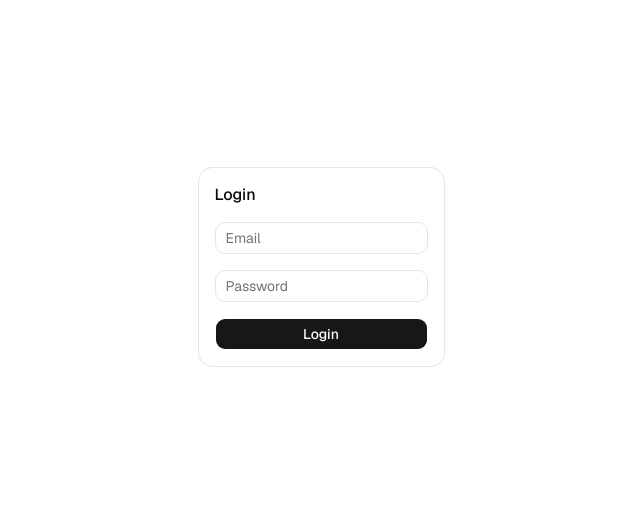
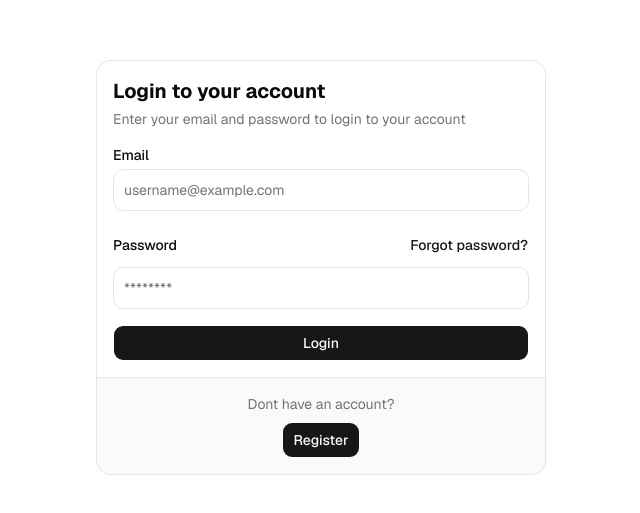
Before and after one commit to jonathanCocuy/FinTracker, a Next.js app: page /login in a window 1280 px wide. Shown: the part 133-646 px from the top of the page, without its empty margins (319-959 px from the left). Built offline with nearby package versions, Linux system fonts and the light colour scheme.

Commit message:
feat(auth): Login and register forms finished

```diff
--- a/src/app/(auth)/login/page.tsx
+++ b/src/app/(auth)/login/page.tsx
@@ -5,9 +5,14 @@ import { zodResolver } from "@hookform/resolvers/zod";
 import { useForm } from "react-hook-form";
 import { Input } from "@/src/components/ui/input";
 import { Button } from "@/src/components/ui/button";
-import { Card, CardHeader, CardTitle, CardContent } from "@/src/components/ui/card";
+import { Card, CardHeader, CardTitle, CardContent, CardDescription, CardFooter } from "@/src/components/ui/card";
+import { useRouter } from "next/navigation";
+import { cn } from "@/src/lib/utils";
+import { Label } from "@/src/components/ui/label";
 
 export default function LoginPage() {
+  const router = useRouter();
+
   const form = useForm<LoginSchema>({
     resolver: zodResolver(loginSchema),
     defaultValues: {
@@ -17,22 +22,38 @@ export default function LoginPage() {
   });
 
   const onSubmit = (data: LoginSchema) => {
-    console.log(data);
+    console.log(`User ${data.email} logged in`);
   };
 
   return (
     <div className="flex flex-col items-center justify-center h-screen">
-      <Card>
+      <Card className="w-full max-w-md">
         <CardHeader>
-          <CardTitle>Login</CardTitle>
+          <CardTitle className="text-xl font-bold">Login to your account</CardTitle>
+          <CardDescription className="text-sm text-muted-foreground">Enter your email and password to login to your account</CardDescription>
         </CardHeader>
         <CardContent>
           <form onSubmit={form.handleSubmit(onSubmit)} className="flex flex-col gap-4">
-            <Input type="email" placeholder="Email" {...form.register("email")} />
-            <Input type="password" placeholder="Password" {...form.register("password")} />
-            <Button type="submit">Login</Button>
+            <div className="flex flex-col">
+              <Label htmlFor="email" className="text-sm pb-1 cursor-pointer">Email</Label>
+              <Input id="email" type="email" placeholder="username@example.com" {...form.register("email")} className={cn("text-lg", form.formState.errors.email?.message && "border-red-500")} />
+              {form.formState.errors.email?.message && <p className="text-sm text-red-500 pl-2 pt-1">{form.formState.errors.email?.message}</p>}
+            </div>
+            <div className="flex flex-col">
+              <div className="flex justify-between pb-1">
+                <Label htmlFor="password" className="text-md cursor-pointer">Password</Label>
+                <Button type="button" variant="link" size="lg" onClick={() => router.push("/forgot-password")} className="text-sm p-0 m-0 cursor-pointer">Forgot password?</Button>
+              </div>
+              <Input id="password" type="password" placeholder="********" {...form.register("password")} className={cn("text-lg", form.formState.errors.password?.message && "border-red-500")} />
+              {form.formState.errors.password?.message && <p className="text-sm text-red-500 pl-2 pt-1">{form.formState.errors.password?.message?.toString()}</p>}
+            </div>
+              <Button type="submit" variant="default" size="lg" className="cursor-pointer">Login</Button>
           </form>
         </CardContent>
+        <CardFooter className="flex justify-center items-center gap-2 flex-col">
+          <p className="text-sm text-muted-foreground">Dont have an account?</p>
+          <Button variant="default" size="lg" type="button" onClick={() => router.push("/register")} className="cursor-pointer">Register</Button>
+        </CardFooter>
       </Card>
     </div>
   );
--- a/src/app/(auth)/register/page.tsx
+++ b/src/app/(auth)/register/page.tsx
@@ -0,0 +1,73 @@
+'use client';
+
+import { RegisterSchema, registerSchema } from "@/src/lib/validations";
+import { zodResolver } from "@hookform/resolvers/zod";
+import { useForm } from "react-hook-form";
+import { Input } from "@/src/components/ui/input";
+import { Button } from "@/src/components/ui/button";
+import { Card, CardHeader, CardTitle, CardContent, CardDescription, CardFooter } from "@/src/components/ui/card";
+import { useRouter } from "next/navigation";
+import { cn } from "@/src/lib/utils";
+import { Label } from "@/src/components/ui/label";
+
+export default function RegisterPage() {
+  const router = useRouter();
+
+  const form = useForm<RegisterSchema>({
+    resolver: zodResolver(registerSchema),
+    defaultValues: {
+      full_name: "",
+      email: "",
+      password: "",
+      confirm_password: "",
+    },
+  });
+
+  const onSubmit = (data: RegisterSchema) => {
+    console.log(`User ${data.full_name} registered`);
+  };
+
+  return (
+    <div className="flex flex-col items-center justify-center h-screen">
+      <Card className="w-full max-w-md">
+        <CardHeader>
+          <CardTitle className="text-xl font-bold">Register to your account</CardTitle>
+          <CardDescription className="text-sm text-muted-foreground">Enter your full name, email and password to register to your account</CardDescription>
+        </CardHeader>
+        <CardContent>
+          <form onSubmit={form.handleSubmit(onSubmit)} className="flex flex-col gap-4">
+            <div className="flex flex-col">
+              <Label htmlFor="full_name" className="text-sm pb-1 cursor-pointer">Full Name</Label>
+              <Input id="full_name" type="text" placeholder="John Doe" {...form.register("full_name")} className={cn("text-lg", form.formState.errors.full_name?.message && "border-red-500")} />
+              {form.formState.errors.full_name?.message && <p className="text-sm text-red-500 pl-2 pt-1">{form.formState.errors.full_name?.message}</p>}
+            </div>
+            <div className="flex flex-col">
+              <Label htmlFor="email" className="text-sm pb-1 cursor-pointer">Email</Label>
+              <Input id="email" type="email" placeholder="username@example.com" {...form.register("email")} className={cn("text-lg", form.formState.errors.email?.message && "border-red-500")} />
+              {form.formState.errors.email?.message && <p className="text-sm text-red-500 pl-2 pt-1">{form.formState.errors.email?.message}</p>}
+            </div>
+            <div className="flex flex-col">
+              <div className="flex justify-between pb-1">
+                <Label htmlFor="password" className="text-md cursor-pointer">Password</Label>
+              </div>
+              <Input id="password" type="password" placeholder="********" {...form.register("password")} className={cn("text-lg", form.formState.errors.password?.message && "border-red-500")} />
+              {form.formState.errors.password?.message && <p className="text-sm text-red-500 pl-2 pt-1">{form.formState.errors.password?.message?.toString()}</p>}
+            </div>
+            <div className="flex flex-col">
+              <div className="flex justify-between pb-1">
+                <Label htmlFor="confirm_password" className="text-md cursor-pointer"> Confirm password</Label>
+              </div>
+              <Input id="confirm_password" type="password" placeholder="********" {...form.register("confirm_password")} className={cn("text-lg", form.formState.errors.confirm_password?.message && "border-red-500")} />
+              {form.formState.errors.confirm_password?.message && <p className="text-sm text-red-500 pl-2 pt-1">{form.formState.errors.confirm_password?.message}</p>}
+            </div>
+              <Button type="submit" variant="default" size="lg" className="cursor-pointer">Register</Button>
+          </form>
+        </CardContent>
+        <CardFooter className="flex justify-center items-center gap-2 flex-col">
+          <p className="text-sm text-muted-foreground">Don&apos;t have an account?</p>
+          <Button variant="default" size="lg" type="button" onClick={() => router.push("/login")} className="cursor-pointer">Login</Button>
+        </CardFooter>
+      </Card>
+    </div>
+  );
+}
--- a/src/components/ui/input.tsx
+++ b/src/components/ui/input.tsx
@@ -8,7 +8,7 @@ function Input({ className, type, ...props }: React.ComponentProps<"input">) {
       type={type}
       data-slot="input"
       className={cn(
-        "h-8 w-full min-w-0 rounded-lg border border-input bg-transparent px-2.5 py-1 text-base transition-colors outline-none file:inline-flex file:h-6 file:border-0 file:bg-transparent file:text-sm file:font-medium file:text-foreground placeholder:text-muted-foreground focus-visible:border-ring focus-visible:ring-3 focus-visible:ring-ring/50 disabled:pointer-events-none disabled:cursor-not-allowed disabled:bg-input/50 disabled:opacity-50 aria-invalid:border-destructive aria-invalid:ring-3 aria-invalid:ring-destructive/20 md:text-sm dark:bg-input/30 dark:disabled:bg-input/80 dark:aria-invalid:border-destructive/50 dark:aria-invalid:ring-destructive/40",
+        "h-8 w-full min-w-0 rounded-lg border border-input bg-transparent px-2.5 py-5 text-base transition-colors outline-none file:inline-flex file:h-6 file:border-0 file:bg-transparent file:text-sm file:font-medium file:text-foreground placeholder:text-muted-foreground focus-visible:border-ring focus-visible:ring-3 focus-visible:ring-ring/50 disabled:pointer-events-none disabled:cursor-not-allowed disabled:bg-input/50 disabled:opacity-50 aria-invalid:border-destructive aria-invalid:ring-3 aria-invalid:ring-destructive/20 md:text-sm dark:bg-input/30 dark:disabled:bg-input/80 dark:aria-invalid:border-destructive/50 dark:aria-invalid:ring-destructive/40",
         className
       )}
       {...props}
--- a/src/lib/validations.ts
+++ b/src/lib/validations.ts
@@ -9,6 +9,10 @@ export const registerSchema = z.object({
   full_name: z.string().min(2, { message: "Full name must be at least 2 characters long" }),
   email: z.string().email({ message: "Invalid email address" }),
   password: z.string().min(8, { message: "Password must be at least 8 characters long" }),
+  confirm_password: z.string().min(8, { message: "Confirm password must be at least 8 characters long" }),
+}).refine((data) => data.password === data.confirm_password, {
+  message: "Passwords don't match",
+  path: ["confirm_password"],
 });
 
 export type LoginSchema = z.infer<typeof loginSchema>;
```
